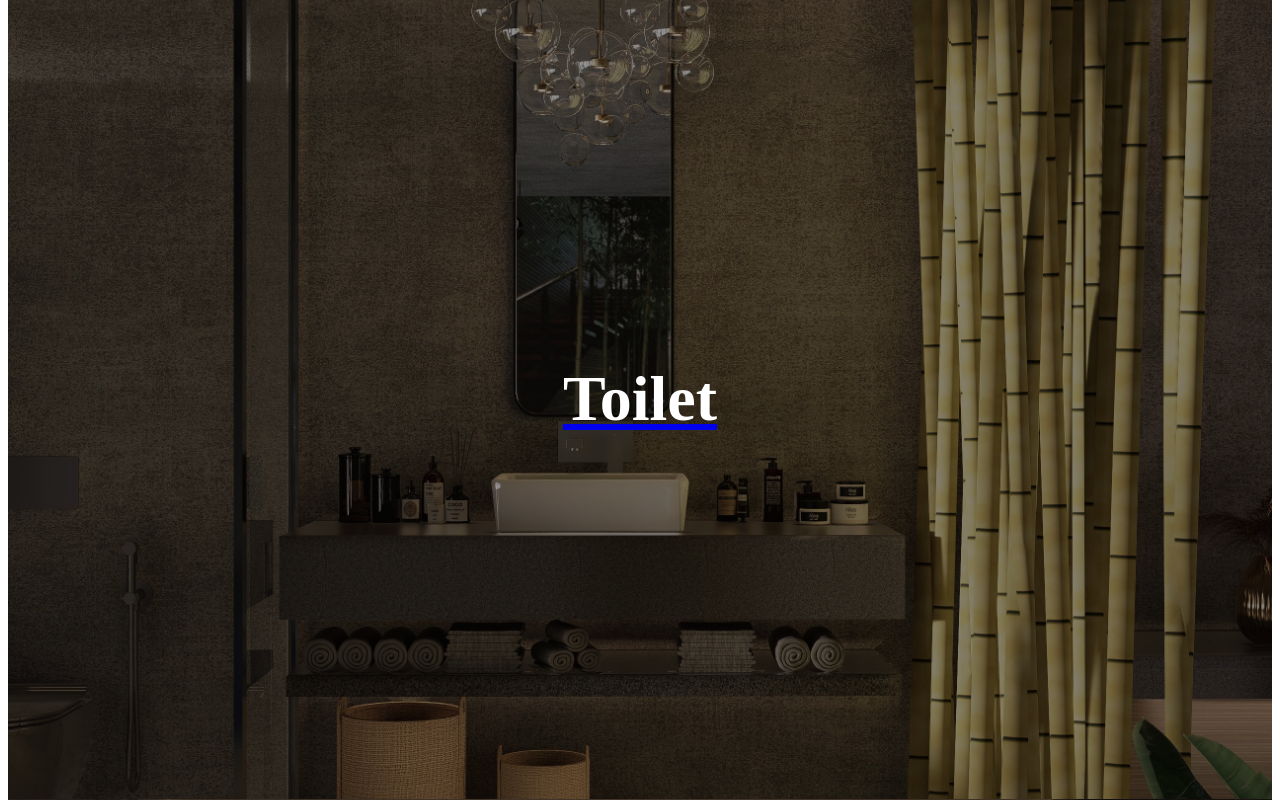
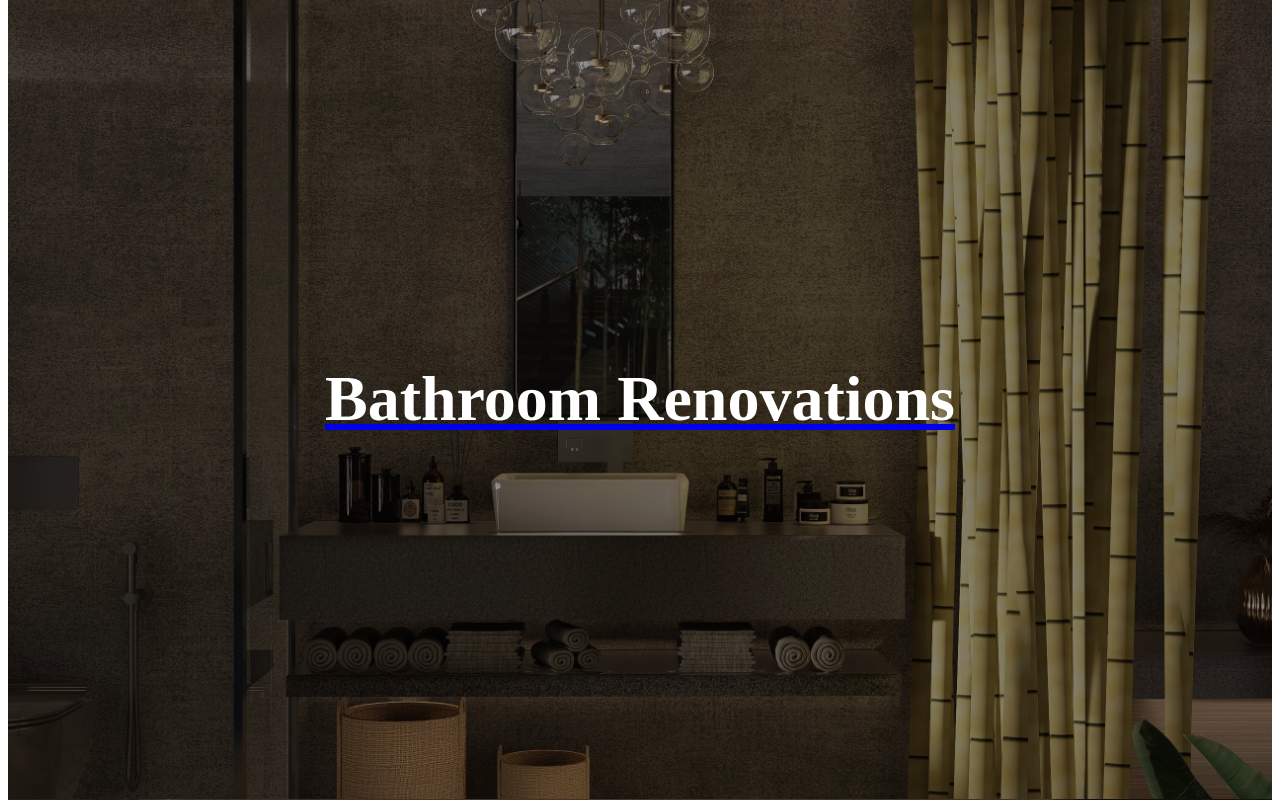
Before and after one commit to Nhasa3/RenoVision, a Django app: page / in a window 1280 px wide. Shown: the part 2409-3209 px from the top of the page. Run offline with Django 5.2, Linux system fonts and the light colour scheme.

Commit message:
Implemented the route path for bathroom page

```diff
--- a/mysite/template/homepage/index.html
+++ b/mysite/template/homepage/index.html
@@ -20,7 +20,7 @@
         <a href="{%url 'web:basement' %}">
         <div class="intro">
             <img src="{% static 'resources/basement.jpg' %}" class="intro-bg">
-            <h1>Basement</h1>
+            <h1>Basement Renovations</h1>
         </div>
         </a>
 
@@ -28,15 +28,15 @@
         <a href="{% url 'web:kitchen' %}">
         <div class="intro">
             <img src="{% static 'resources/kitchen.jpg' %}" class="intro-bg">
-            <h1>Kitchen</h1>
+            <h1>Kitchen Renovations</h1>
         </div>
         </a>
 
-        <!--Display services (Toilets)-->
-        <a href="#">
+        <!--Display services (Bathroom)-->
+        <a href="{% url 'web:bathroom' %}">
         <div class="intro">
             <img src="{% static 'resources/toilet.jpg' %}" class="intro-bg">
-            <h1>Toilet</h1>
+            <h1>Bathroom Renovations</h1>
         </div>
         </a>
 
--- a/mysite/web/urls.py
+++ b/mysite/web/urls.py
@@ -8,6 +8,7 @@ urlpatterns = [
     path('services',views.services, name="services"),
     path('basement', views.basement,name="basement"),
     path('kitchen', views.kitchen, name="kitchen"),
+    path('bathroom', views.bathroom, name="bathroom"),
     path('about', views.about,name="about"),
 
 ]
--- a/mysite/web/views.py
+++ b/mysite/web/views.py
@@ -21,3 +21,6 @@ def basement(request):
 
 def kitchen(request):
     return render(request, 'services/kitchen.html')
+
+def bathroom(request):
+    return render(request, 'services/bathroom.html')
```
